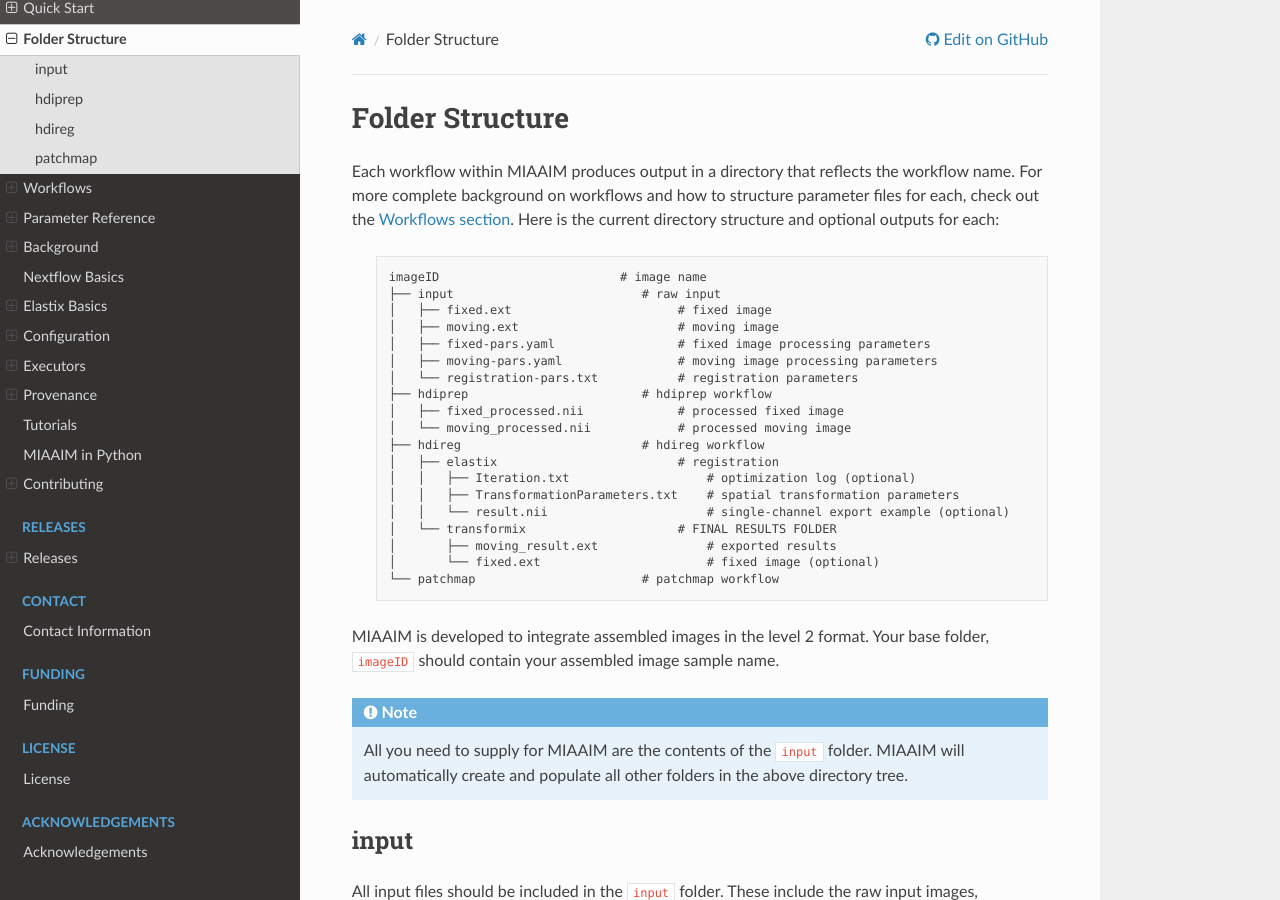
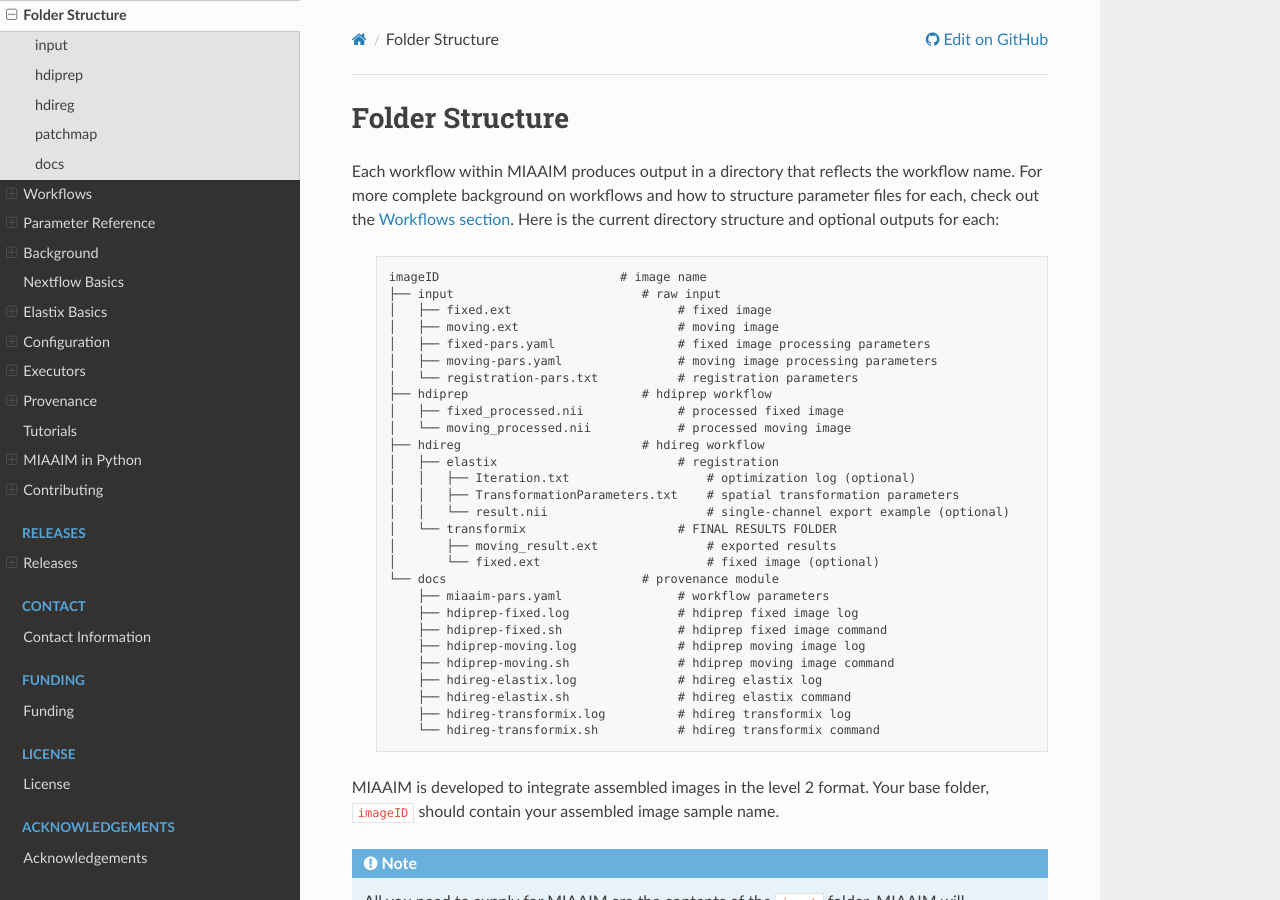
Before and after one commit to JoshuaHess12/miaaim, a Sphinx documentation site: the page built from docs/source/directory.rst, in a window 1280 px wide and 900 px high. Built offline with Sphinx 7.4.7 and the Read the Docs theme 2.0.0, drawn with Linux system fonts in a browser that asks for light colours; some of the changed text lies outside the part shown.

Commit message:
updating docs

```diff
--- a/docs/source/directory.rst
+++ b/docs/source/directory.rst
@@ -26,7 +26,16 @@
     │   └── transformix                     # FINAL RESULTS FOLDER
     │       ├── moving_result.ext               # exported results
     │       └── fixed.ext                       # fixed image (optional)
-    └── patchmap                       # patchmap workflow
+    └── docs                           # provenance module
+        ├── miaaim-pars.yaml                # workflow parameters
+        ├── hdiprep-fixed.log               # hdiprep fixed image log
+        ├── hdiprep-fixed.sh                # hdiprep fixed image command
+        ├── hdiprep-moving.log              # hdiprep moving image log
+        ├── hdiprep-moving.sh               # hdiprep moving image command
+        ├── hdireg-elastix.log              # hdireg elastix log
+        ├── hdireg-elastix.sh               # hdireg elastix command
+        ├── hdireg-transformix.log          # hdireg transformix log
+        └── hdireg-transformix.sh           # hdireg transformix command
 
 MIAAIM is developed to integrate assembled images in the level 2 format. Your
 base folder, :code:`imageID` should contain your assembled image sample name.
@@ -71,3 +80,7 @@
 .. note::
    PatchMAP's implementation in the MIAAIM Nextflow pipeline will be featured in
    version 0.2!
+
+docs
+-------
+Provenance module for the MIAAIM workflow.
--- a/docs/source/installation.rst
+++ b/docs/source/installation.rst
@@ -19,10 +19,9 @@
 
 4. (Recommended) If you want to be able to call Nextflow
 directly from the command line without entering the path to it,
-add it to your :code:`$PATH` with the following::
+enter the follwing command::
 
-   mv nextflow ~/bin                                  # add Nextflow to bin folder
-   echo 'export PATH="$HOME/bin:$PATH"' >> ~/.bashrc  # add your bin to your path
+   chmod +x nextflow    # be able to call nextflow
 
 Windows
 ^^^^^^^^^^^^
```
Also changed, not shown: docs/source/python.rst (+17 -1 lines).
